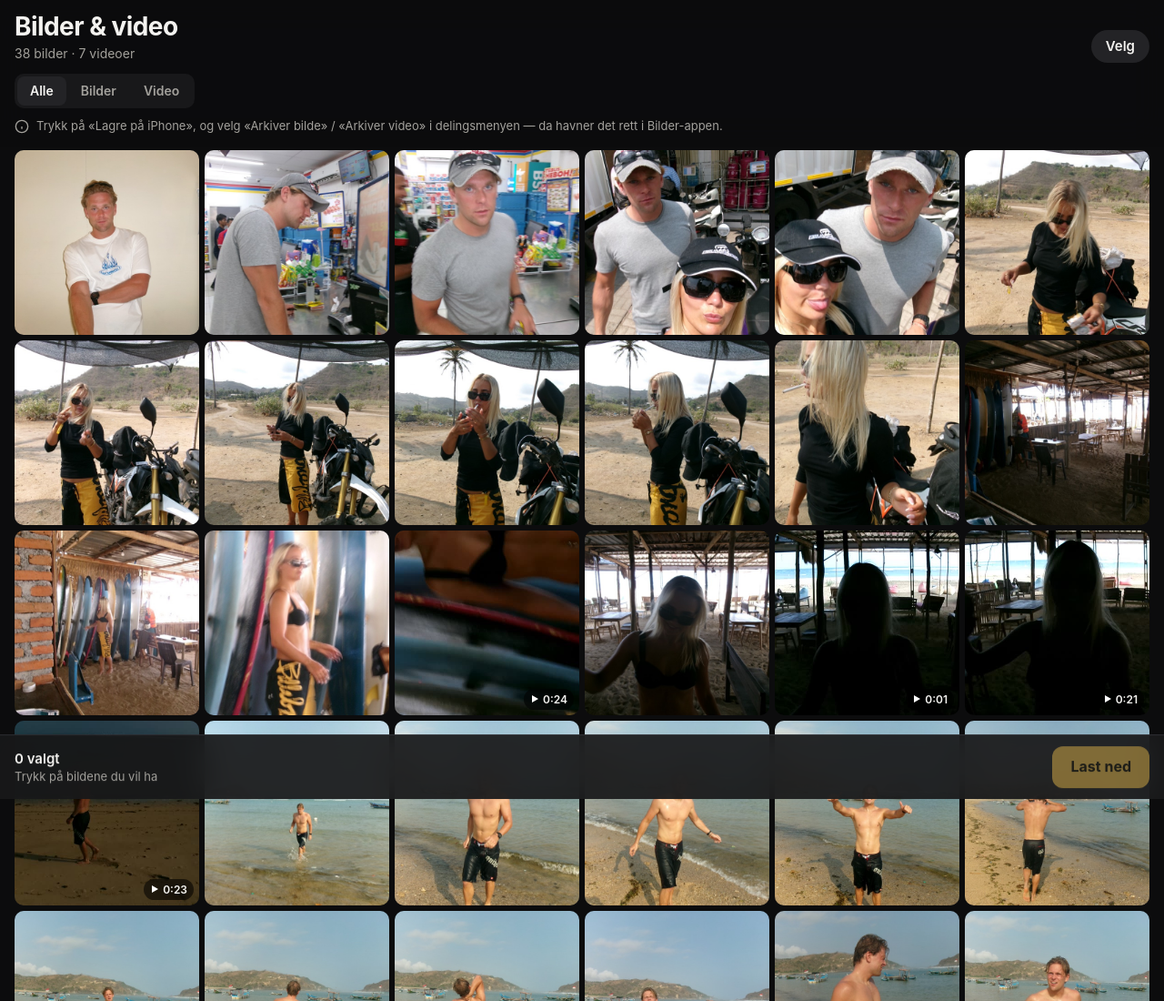
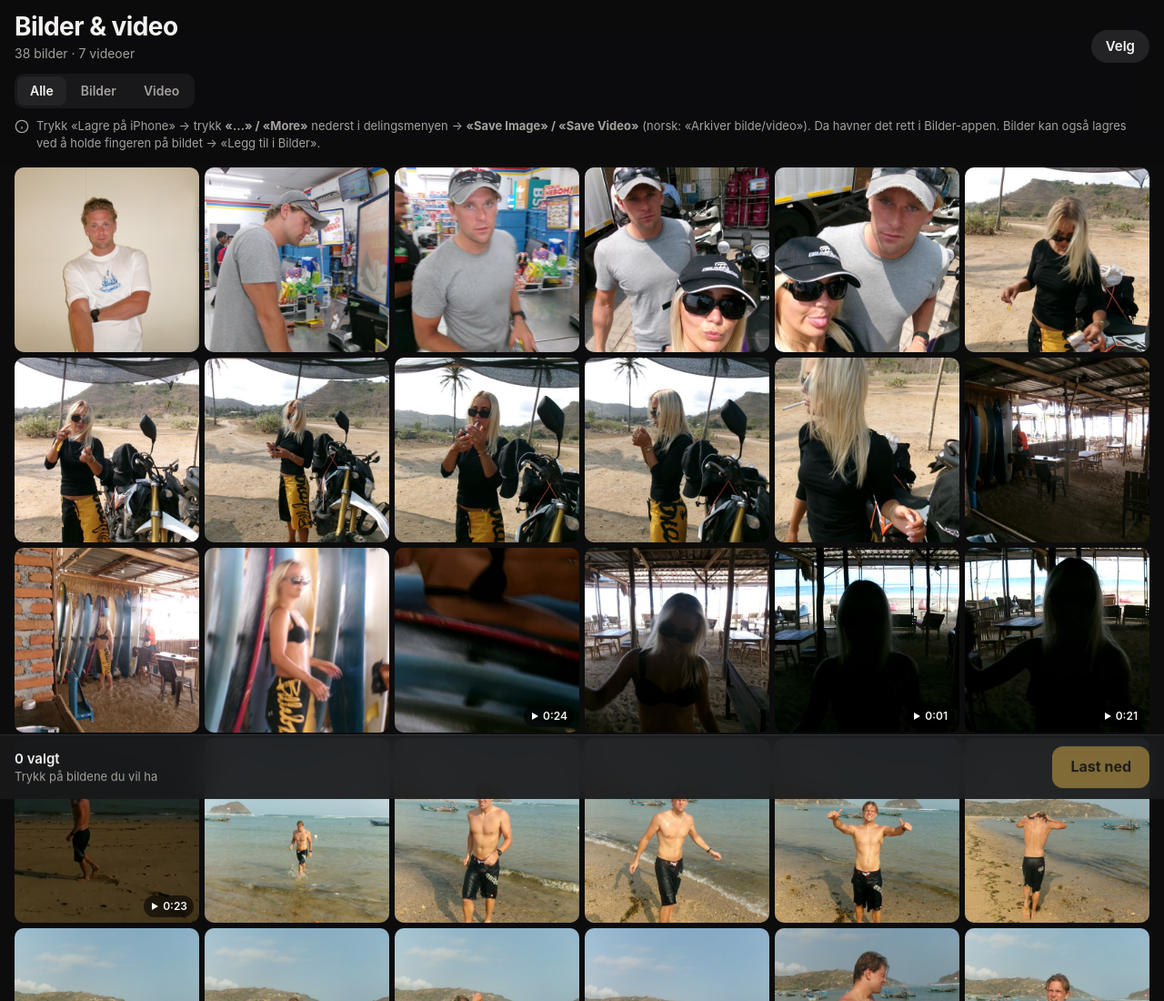
Before and after one commit to hei-netizen/bilder-4842c0, a plain HTML site: page index.html in a window 1280 px wide. Shown: the top 1100 px of the page at 91% size. Drawn offline with Linux system fonts and the light colour scheme.

Commit message:
Tydeligere lagre-instruks for iOS

```diff
--- a/index.html
+++ b/index.html
@@ -118,7 +118,7 @@ main{max-width:1280px;margin:0 auto;padding:4px 0 calc(110px + var(--safe-b))}
   </div>
   <p class="hint" id="hint" hidden>
     <svg width="16" height="16" viewBox="0 0 24 24" fill="none" stroke="currentColor" stroke-width="2"><circle cx="12" cy="12" r="10"/><path d="M12 16v-4M12 8h.01"/></svg>
-    <span>Trykk på «Lagre på iPhone», og velg «Arkiver bilde» / «Arkiver video» i delingsmenyen — da havner det rett i Bilder-appen.</span>
+    <span>Trykk «Lagre på iPhone» → trykk <b>«…» / «More»</b> nederst i delingsmenyen → <b>«Save Image» / «Save Video»</b> (norsk: «Arkiver bilde/video»). Da havner det rett i Bilder-appen. Bilder kan også lagres ved å holde fingeren på bildet → «Legg til i Bilder».</span>
   </p>
 </header>
 
```
Also changed, not shown: template.html (+1 -1 lines).
